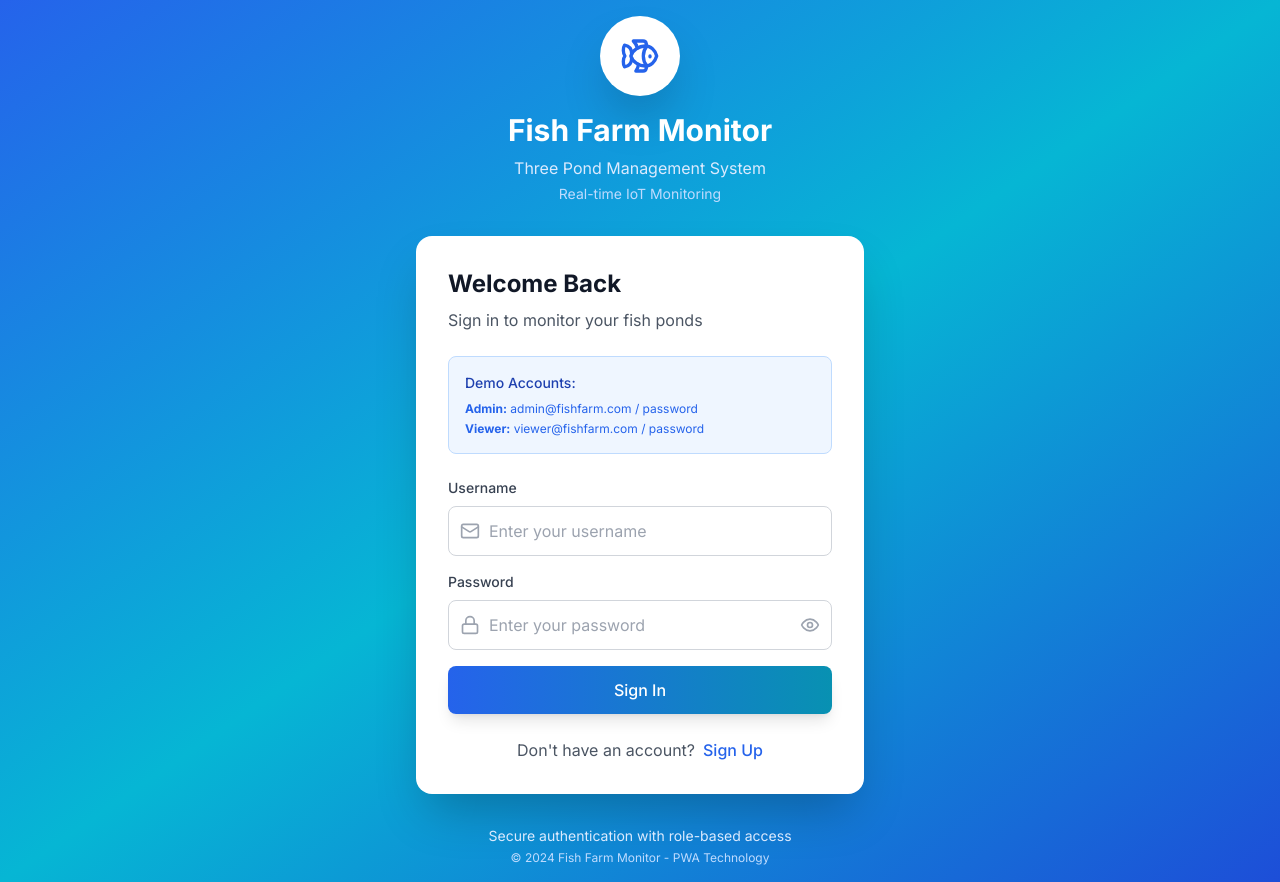
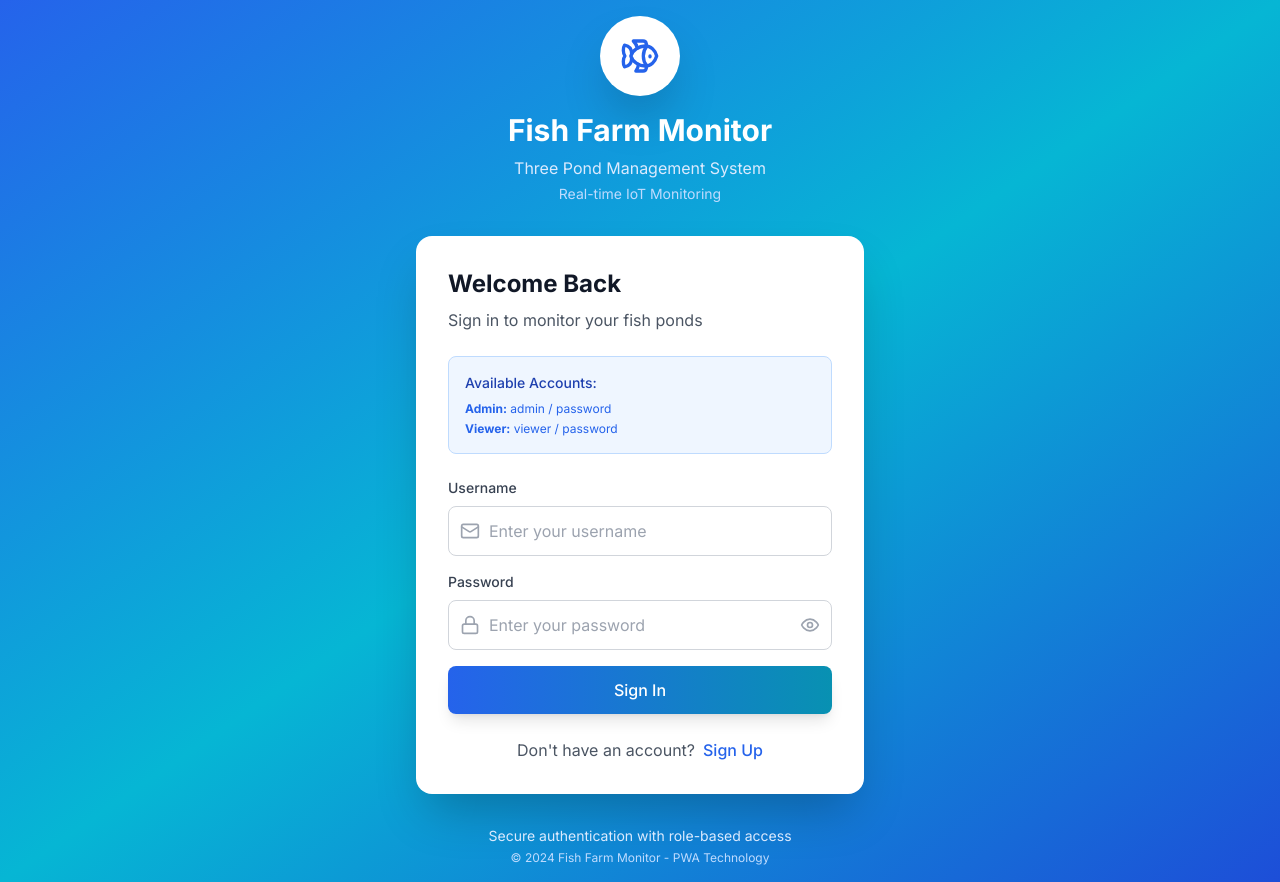
Before and after one commit to techbone/Full-fish-farm-IOT, a React (Vite) app: page / in a window 1280 px wide. Built offline with nearby package versions, Linux system fonts and the light colour scheme.

Commit message:
fixed the  Login.jsx page

```diff
--- a/src/pages/Login.jsx
+++ b/src/pages/Login.jsx
@@ -57,10 +57,10 @@ const Login = ({ onSwitchToRegister }) => {
 
           {/* Demo Accounts */}
           <div className="mb-6 p-4 bg-blue-50 border border-blue-200 rounded-lg">
-            <p className="text-sm font-medium text-blue-800 mb-2">Demo Accounts:</p>
+            <p className="text-sm font-medium text-blue-800 mb-2">Available Accounts:</p>
             <div className="text-xs text-blue-600 space-y-1">
-              <p><strong>Admin:</strong> admin@fishfarm.com / password</p>
-              <p><strong>Viewer:</strong> viewer@fishfarm.com / password</p>
+              <p><strong>Admin:</strong> admin / password</p>
+              <p><strong>Viewer:</strong> viewer / password</p>
             </div>
           </div>
 
```
